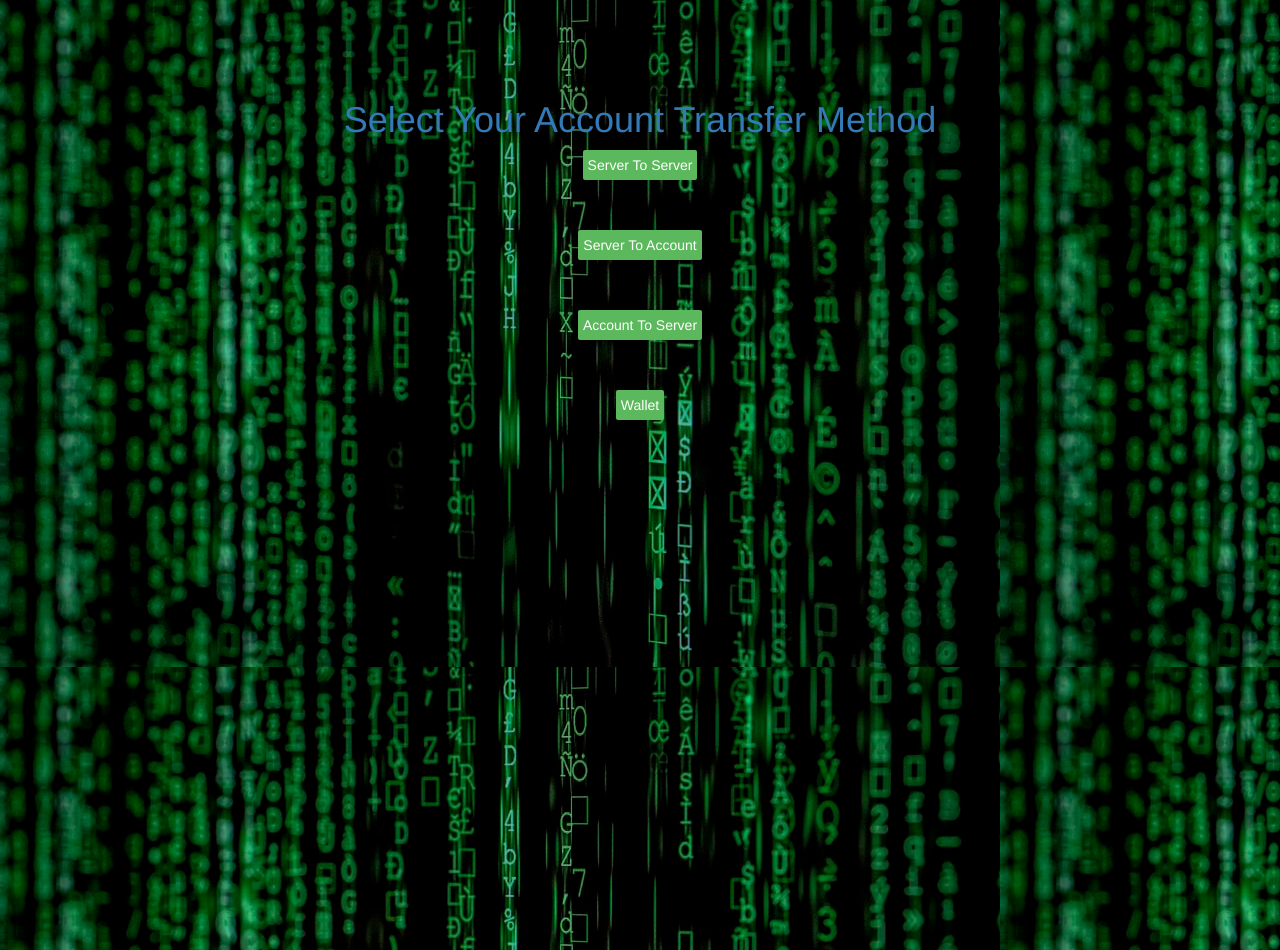
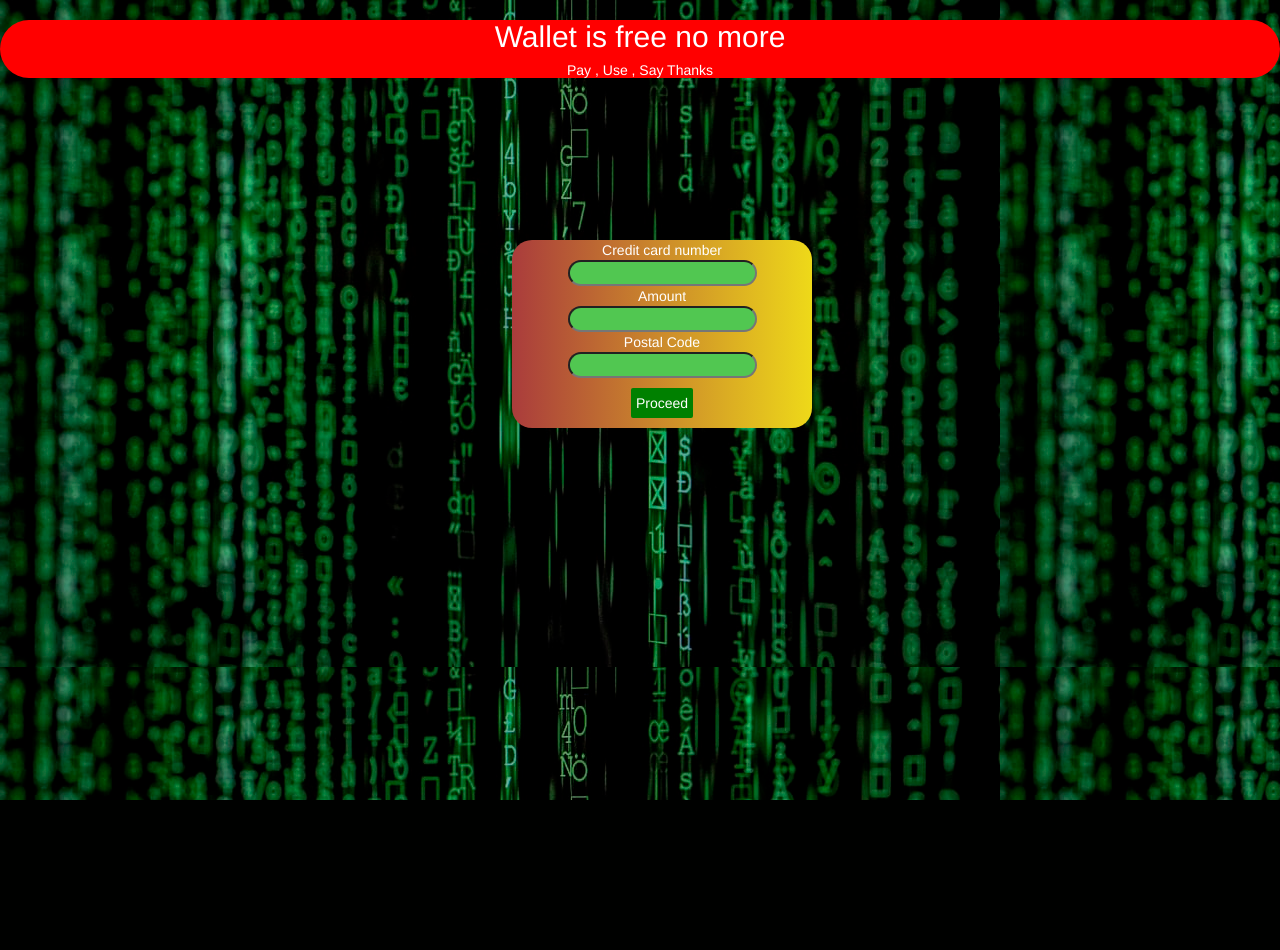
Before and after one commit to shokchaudhary/Online-Wallet, a PHP site: page /option2.html in a window 1280 px wide. After the commit the page ends 800 px from the top, so only its background shows below. Run offline with PHP 8.4, Linux system fonts and the light colour scheme.

Commit message:
adding final touch

```diff
--- a/web/css/option2.css
+++ b/web/css/option2.css
@@ -73,3 +73,53 @@ p#link
 {
   display: none;
 }
+.money-form
+{
+  text-align: center;
+  background: pink;
+  background-image: linear-gradient(to right , rgb(170, 60, 60) , rgb(238, 217, 25));
+  color: green;
+  width: 300px;
+  border-radius: 20px;
+  position: absolute;
+  top: 30%;
+  left: 40vw;
+  color: white;
+}
+input
+{
+  background-color : white;
+}
+button
+{
+  background-color: green;
+  color: white;
+  margin-top: 10px;
+}
+.money-heading-box
+{
+background: red;
+font-weight: bolder;
+text-align: center;
+border-radius: 30px;
+}
+.parent
+{
+  display: none;
+}
+#warning-text
+{
+  margin-top: 5px;
+  font-size: 20px;
+}
+input
+{
+  background: rgb(81, 199, 81);
+  border-radius: 20px;
+  color: black;
+}
+.five-success
+{
+  color: rgb(89, 217, 240);
+
+}
--- a/web/js/option2.js
+++ b/web/js/option2.js
@@ -12,3 +12,26 @@ Wallet.addEventListener("click" , ()=>{
     animation.style.display = "block";
     warning.style.display = "block";
 })
+var inputAmount = document.getElementById("Amount");
+var submitButton = document.getElementById("Submit-button");
+var warning = document.getElementById("warning-text");
+var headingBox = document.getElementsByClassName('money-heading-box')[0];
+var moneyForm = document.getElementsByClassName("money-form")[0];
+var mainParent = document.getElementsByClassName("parent")[0];
+submitButton.addEventListener("click" , ()=>{
+    if(inputAmount.value == "4987")
+    {
+        setTimeout(()=>{
+            animation.style.display = "none"
+            headingBox.style.display = "none";
+            moneyForm.style.display = "none";
+            mainParent.style.display = "block";
+        } , 1000*5)
+        animation.style.display = "block"
+    }
+    else
+    {
+        warning.innerHTML = "Enter Valid Amount";
+        warning.style.color = "red";
+    }
+})
--- a/web/option2.html
+++ b/web/option2.html
@@ -9,10 +9,25 @@
     <title>Welcome Rahi </title>
   </head>
   <body>
+ <div class="money-heading-box">
+
+    <h2 class="money-heading">Wallet is free no more</h2>
+    <h5>Pay , Use , Say Thanks</h5>
+  </div>
+    <div class="money-form">
+      Credit card number <br>
+      <input type="text" id="card-detail"><br>
+      Amount <br>
+      <input type="text" id="Amount"> <br>
+      Postal Code <br>
+      <input type="text"> <br>
+      <button id="Submit-button">Proceed</button>
+      <p id="warning-text"></p>
+    </div>
     <div class="animation"></div>
     <p class="warning"> Please Wait Untill Data is Fetch from the server</p>
     <div class="parent">
-
+      <h1 class="five-success">Payment Successful</h1>
     <h1 class="h1 text-primary">Select Your Account Transfer Method</h1>
     <div class="option">
       <div class="" id="btn4">
```
Also changed, not shown: web/css/tracker.css (+12 -4 lines), web/js/tracker.js (+22 -36 lines).
